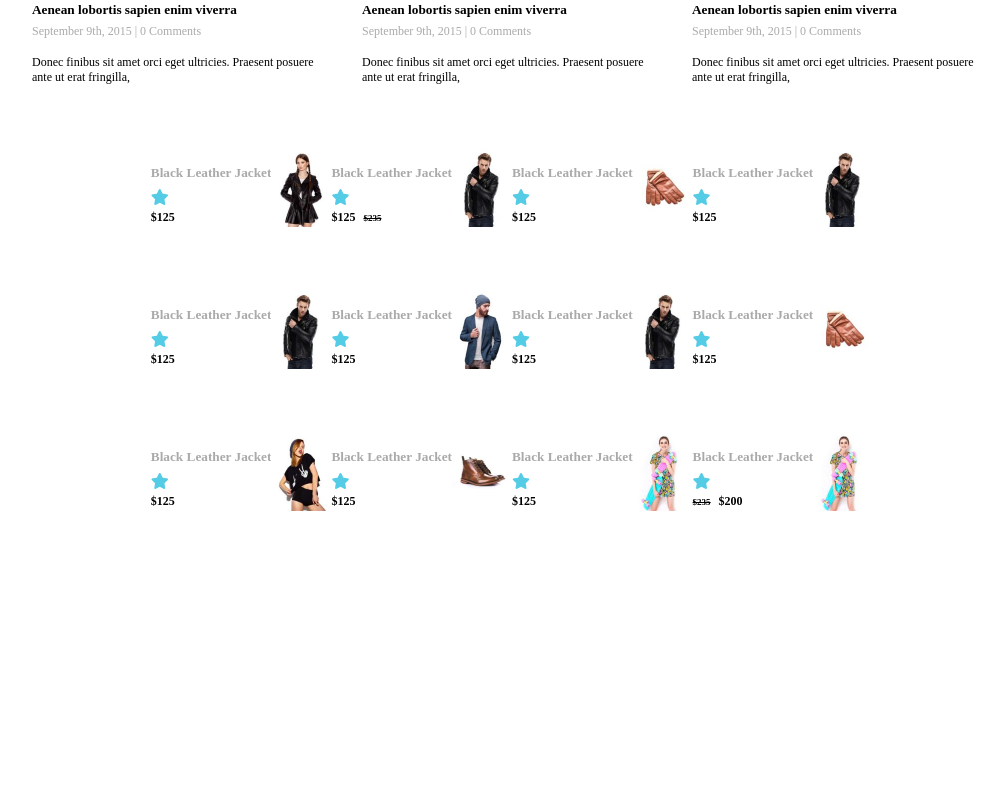
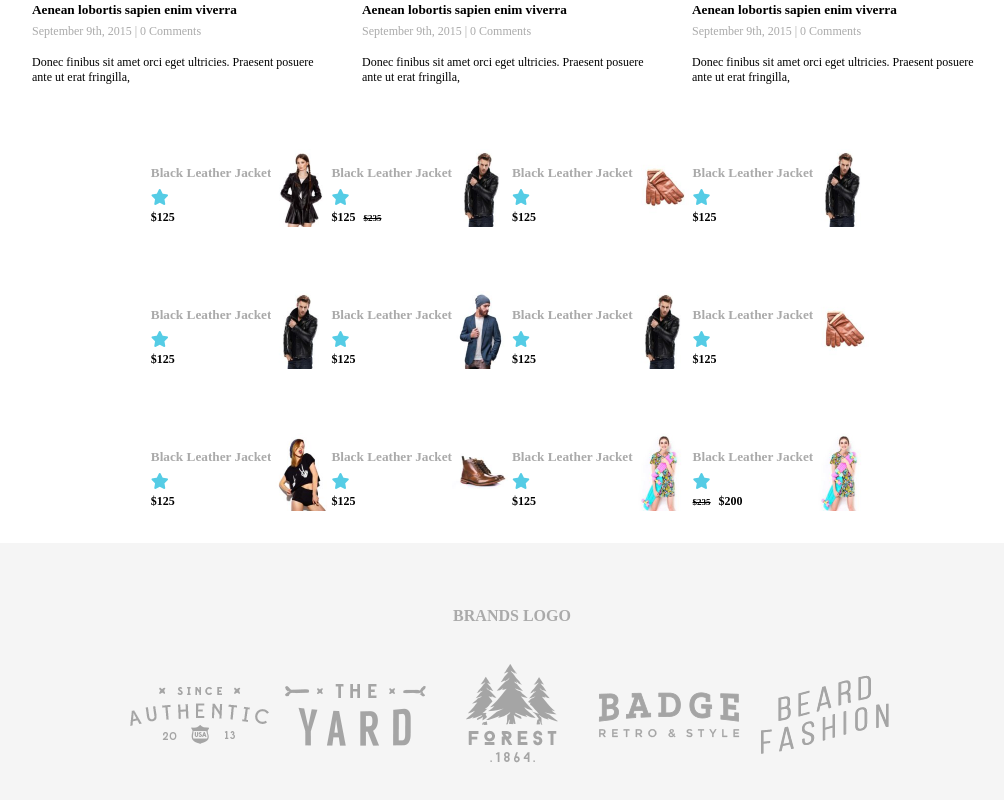
Before and after one commit to Pietro907/proj-html-vuejs, a Vue app: page / in a window 1280 px wide. Shown: the part 4197-4997 px from the top of the page, without its empty margins (128-1132 px from the left). Before the commit the page ends 4740 px from the top, so only its background shows below. Built offline with nearby package versions, Linux system fonts and the light colour scheme.

Commit message:
add back grond,padd & img logo in FooterSponsor

```diff
--- a/src/components/FooterSponsor.vue
+++ b/src/components/FooterSponsor.vue
@@ -1,18 +1,86 @@
 
 
 <script>
-    export default {
-        name: 'FooterSponsor',
-    }
+export default {
+    name: 'FooterSponsor',
+}
 </script>
 
 <template>
 
+    <div class="container">
+        <div class="row r_60">
 
+            <h4>BRANDS LOGO</h4>
+
+            <div class="col title d_flex jst_btw">
+
+                <div class="card">
+                    <img src="../assets/img/logo/b_logotype_6.png" alt="">
+                </div>
+
+                <div class="card">
+                    <img src="../assets/img/logo/b_logotype_7.png" alt="">
+                </div>
+
+                <div class="card">
+                    <img src="../assets/img/logo/b_logotype_1.png" alt="">
+                </div>
+
+                <div class="card">
+                    <img src="../assets/img/logo/b_logotype_2.png" alt="">
+                </div>
+
+                <div class="card">
+                    <img src="../assets/img/logo/b_logotype_3.png" alt="">
+                </div>
+
+            </div>
+        </div>
+    </div>
 
 </template>
 
 
 <style scoped>
 
+.container {
+    background-color: var(--bg-white-smoke);
+    padding-bottom: 1rem;
+}
+
+.r_60 {
+    width: 60%;
+    margin: 0 auto;
+    padding: 2rem 0;
+}
+.row>h4 {
+    text-align: center;
+    color: var(--bg-gray-light);
+    padding: 2rem 0;
+}
+
+/* Utilities */
+.d_flex {
+    display: flex;
+}
+
+.jst_center {
+    justify-content: center;
+}
+
+.jst_end {
+    justify-content: end;
+}
+
+.jst_btw {
+    justify-content: space-between;
+}
+
+.align_center {
+    align-items: center;
+}
+
+
+
 </style>
```
